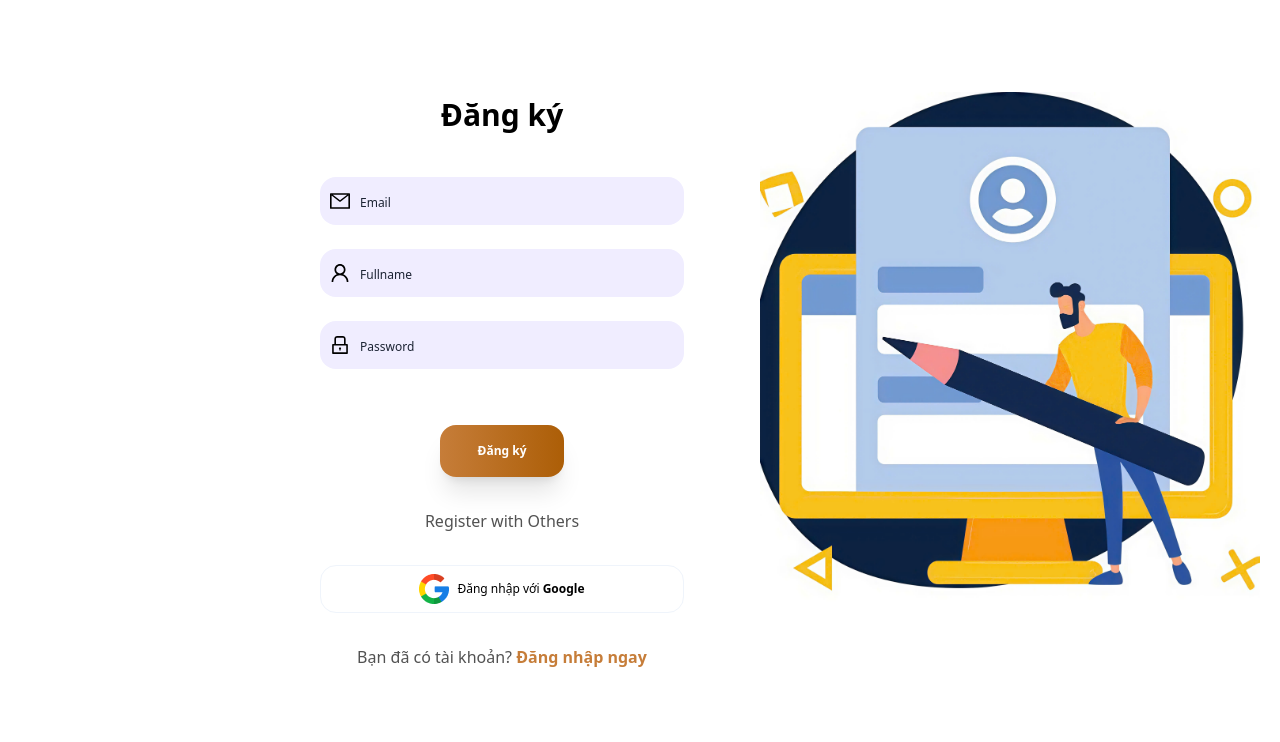
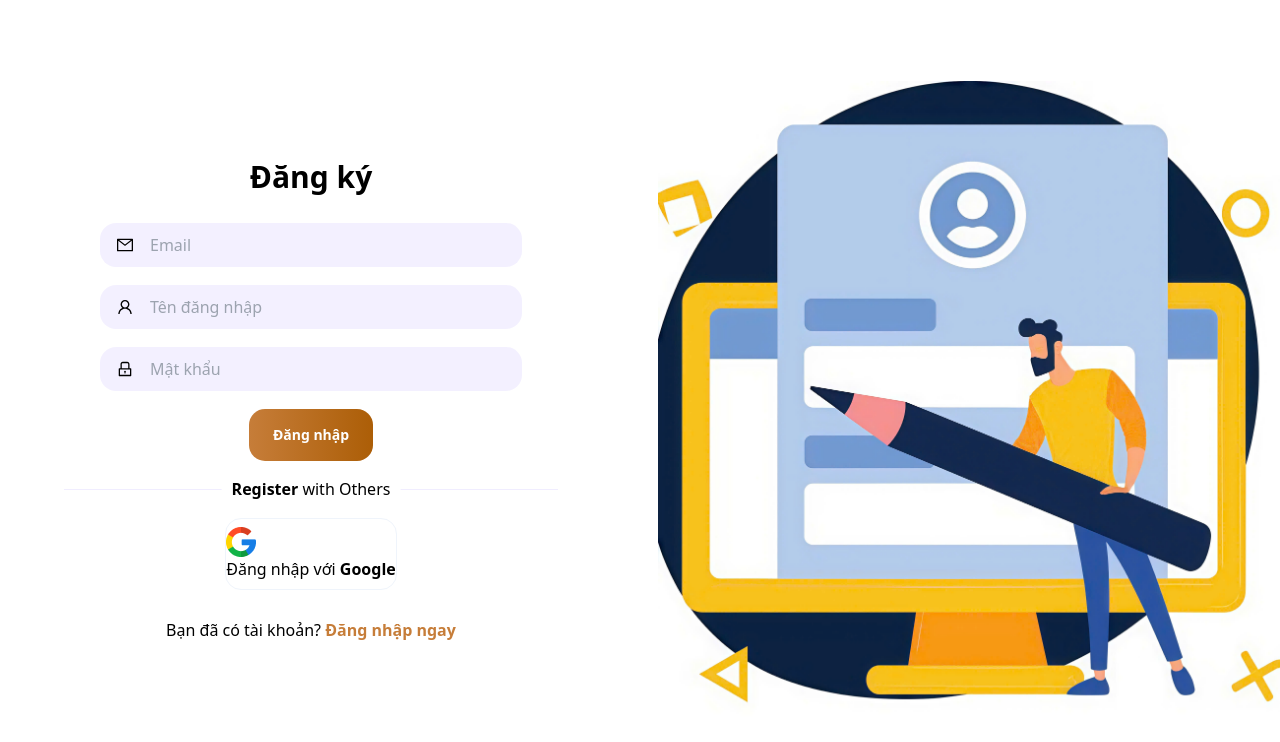
Before and after one commit to ume-academy/UmeAcademy-F, a React (Vite) app: page /register in a window 1280 px wide. Shown: the top 742 px of the page. Built offline with nearby package versions, Linux system fonts and the light colour scheme.

Commit message:
style[layout]: SRCUM-50 Điều chỉnh layout và cập nhật CSS trang đăng ký

```diff
--- a/src/pages/client/Register/Register.tsx
+++ b/src/pages/client/Register/Register.tsx
@@ -1,45 +1,71 @@
-import { LockOutlined, MailOutlined, UserOutlined } from '@ant-design/icons'
-import styles from './register.module.scss'
-import bannerRegister from '../../../assets/images/client/Regitser/banner-register.jpg'
-import google from '../../../assets/images/client/Regitser/google.png'
+import { Link } from 'react-router-dom';
+import styles from './Register.module.scss';
+
+// images
+import { bannerRegister, google } from '../../../contants/client';
+//icon
+import { LockOutlined, MailOutlined, UserOutlined } from '@ant-design/icons';
 
 const Register = () => {
     return (
-        <div className=" flex flex-wrap justify-between  mt-18 p-5">
-            <div className="max-w-[364px] w-full ml-[300px]">
-                <p className='text-center font-bold text-[30px] mb-10'>Đăng ký</p>
-                <form action="" className=" text-center space-y-14">
-                    <div className='space-y-6'>
-                        <div className="relative">
+        <>
+            <div className={`${styles['wrapper']} flex justify-center items-center min-h-screen`}>
+                <div className="">
+                    <div className="flex space-x-9 ">
+                        <div className="left flex flex-col flex-1 justify-center items-center space-y-7 ">
+
+                            <div className="heading font-bold text-3xl">
+                                Đăng ký
+                            </div>
+
+                            {/* Form inputs*/}
+                            <form className='space-y-4 px-15'>
+                                <div className={styles['form']}>
+                                    <div className={styles['fromGroup']}>
+                                        <input type="text" placeholder='Email' className='rounded-2xl' />
                                         <MailOutlined className={`${styles['icon']}`} />
-                            <input type="email" placeholder="Email" className={`${styles['input']} placeholder:text-[12px] placeholder:text-black`} />
                                     </div>
-                        <div className="relative">
+
+                                    <div className={styles['fromGroup']}>
+                                        <input type="password" placeholder='Tên đăng nhập' className='rounded-2xl' />
                                         <UserOutlined className={`${styles['icon']}`} />
-                            <input type="text" placeholder="Fullname" className={`${styles['input']} placeholder:text-[12px] placeholder:text-black`} />
                                     </div>
-                        <div className="relative">
+
+                                    <div className={styles['fromGroup']}>
+                                        <input type="password" placeholder='Mật khẩu' className='rounded-2xl' />
                                         <LockOutlined className={`${styles['icon']}`} />
-                            <input type="password" placeholder="Password" className={`${styles['input']} placeholder:text-[12px] placeholder:text-black`} />
+                                    </div>
+
+                                    <div className={styles['btnGroup']}>
+                                        <button className='rounded-2xl'>Đăng nhập</button>
                                     </div>
                                 </div>
-                    <div className='space-y-8 text-[16px]'>
-                        <button type="submit" className={`${styles['btn']} shadow-xl`}>Đăng ký</button>
-                        <p className="text-center  text-[#525252]">Register with Others</p>
-                        <button className="w-full py-2 bg-gray-100 flex items-center justify-center border border-gray rounded-[16px] hover:border-black">
-                            <img src={google} alt="Google Icon" className="mr-2" />
-                            <span className='text-[12px]'>Đăng nhập với <b>Google</b></span>
-                        </button>
-                        <p className="text-center mt-4 text-[#525252]">
-                            <span>Bạn đã có tài khoản?</span> <a href="/login" className="text-[#C67D39] hover:underline font-bold">Đăng nhập ngay</a>
-                        </p>
-                    </div>
                             </form>
-            </div>
-            <div>
-                <img src={bannerRegister} alt="Register Banner" width="500" />
+                            <div className={styles['hr']}>
+                                <div className={styles['line']}>
+                                    <hr />
+                                    <p><b>Register </b> with Others</p>
                                 </div>
                             </div>
+                            {/* Register with Google */}
+                            <div className={styles['RegisterOthers']}>
+                                <button className=" py-2 bg-gray-100  border border-gray rounded-[16px] hover:border-black">
+                                    <img src={google} alt="Google Icon" className="mr-2" />
+                                    <span>Đăng nhập với <b>Google</b></span>
+                                </button>
+                            </div>
+
+                            <div className="">
+                                <p>Bạn đã có tài khoản? <Link to={''} className='text-[#C67D39] hover:underline font-bold'>Đăng nhập ngay</Link></p>
+                            </div>
+                        </div>
+                        <div className="right flex flex-1">
+                            <img src={bannerRegister} alt="" />
+                        </div>
+                    </div>
+                </div>
+            </div>
+        </>
     )
 }
 
--- a/src/pages/client/Register/register.module.scss
+++ b/src/pages/client/Register/register.module.scss
@@ -1,18 +1,49 @@
+.wrapper {
+  width: 1280px;
+  margin: 0 auto;
+
+  form {
+    width: 100%;
+    padding: 0 100px;
+
+    .form {
+      display: flex;
+      flex-direction: column;
+      gap: 1.125rem;
+
+      .fromGroup {
+        position: relative;
+
+        input {
+          width: 100%;
+          padding: 10px 10px 10px 50px;
+          background-color: #f0edffcc;
+          outline: none;
+        }
+
         .icon {
           position: absolute;
-  left: 10px;
           top: 50%;
-  transform: translateY(-50%);
-  font-size: 1.25rem;
+          left: 6%;
+          transform: translate(-50%, -50%);
+          // width: 100%;
+          // height: 100%;
+          display: flex;
+          align-items: center;
+        }
       }
 
-.btn {
+      .btnGroup {
+        display: flex;
+        justify-content: center;
+
+        button {
           width: 124px;
           height: 52px;
           background: linear-gradient(90deg, #c67d39, #ac5e07);
           border-radius: 16px;
           color: white;
-  font-size: 12px;
+          font-size: 14px;
           font-weight: bold;
           cursor: pointer;
           transition: background-color 0.3s ease;
@@ -20,11 +51,45 @@
             background: linear-gradient(90deg, #ac5e07, #c67d39);
           }
         }
-.input {
-  padding-left: 2.5rem;
+      }
+    }
+  }
+
+  .hr {
     width: 100%;
-  padding-top: 0.75rem;
-  padding-bottom: 0.75rem;
-  background-color: #f0edff;
-  border-radius: 1rem;
+    padding: 0 4rem;
+
+    .line {
+      position: relative;
+      // width: 100%;
+      text-align: center;
+
+      hr {
+        border: none;
+        border-top: 1px solid #f0edff;
       }
+
+      p {
+        position: absolute;
+        top: 50%;
+        left: 50%;
+        transform: translate(-50%, -50%);
+        background-color: #fff;
+        padding: 0 10px;
+      }
+    }
+  }
+
+  .loginOthers {
+    width: 100%;
+    padding: 0 4rem;
+
+    button {
+      width: 100%;
+      gap: 1.2rem;
+      display: flex;
+      align-items: center;
+      justify-content: center;
+    }
+  }
+}
```
Also changed, not shown: src/App.tsx (+4 -3 lines), src/assets/images/client/Register/banner-register.jpg (renamed from src/assets/images/client/Regitser/banner-register.jpg), src/assets/images/client/Register/google.png (renamed from src/assets/images/client/Regitser/google.png). Lines whose indentation alone changed are shown as unchanged.
